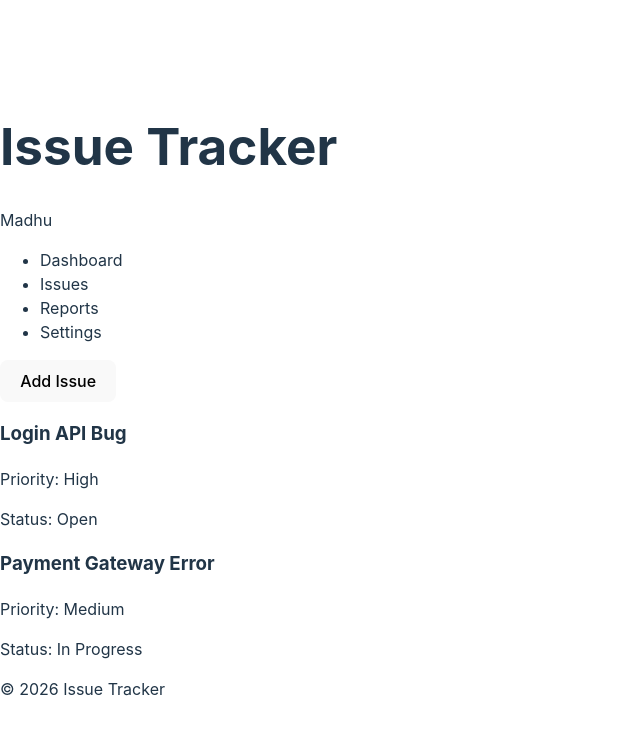
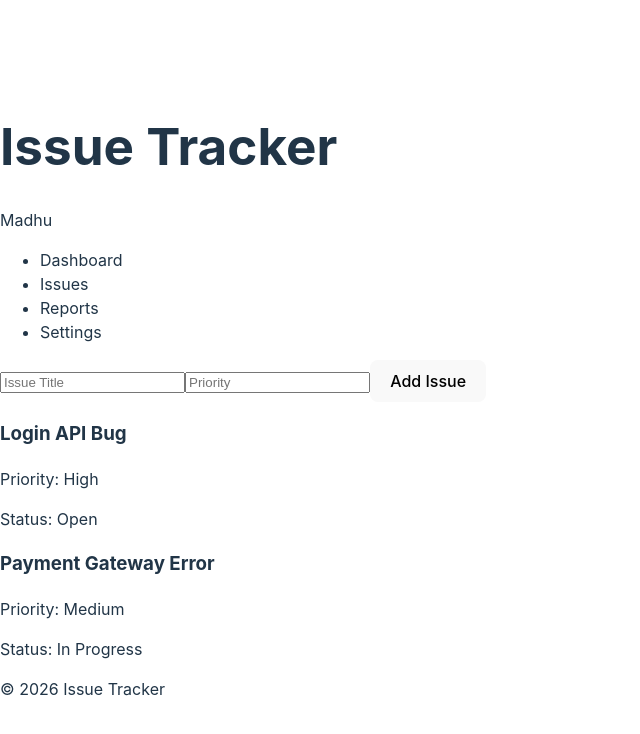
Before and after one commit to Madhusudhan-R360/Issue-Tracker, a React (Vite) app: page / in a window 1280 px wide. Shown: the top 734 px of the page, without its empty margins (0-640 px from the left). Built offline with nearby package versions, Linux system fonts and the light colour scheme.

Commit message:
Day 4-Forms & Event Handling

```diff
--- a/src/App.jsx
+++ b/src/App.jsx
@@ -18,14 +18,20 @@ function App() {
     },
   ]);
 
+  const [title, setTitle] = useState("");
+  const [priority, setPriority] = useState("");
+
   const addIssue = () => {
     const newIssue = {
-    title: "MongoDB Timeout",
-    priority: "Low",
+      title: title,
+      priority: priority,
       status: "Open",
     };
 
     setIssues([...issues, newIssue]);
+
+    setTitle("");
+    setPriority("");
   };
 
   return (
@@ -34,12 +40,27 @@ function App() {
 
       <Sidebar />
 
+      <input
+        type="text"
+        placeholder="Issue Title"
+        value={title}
+        onChange={(e) => setTitle(e.target.value)}
+      />
+
+      <input
+        type="text"
+        placeholder="Priority"
+        value={priority}
+        onChange={(e) => setPriority(e.target.value)}
+      />
+
       <button onClick={addIssue}>
         Add Issue
       </button>
 
-      {issues.map((issue) => (
+      {issues.map((issue, index) => (
         <IssueCard
+          key={index}
           title={issue.title}
           priority={issue.priority}
           status={issue.status}
```
Lines whose indentation alone changed are shown as unchanged.
